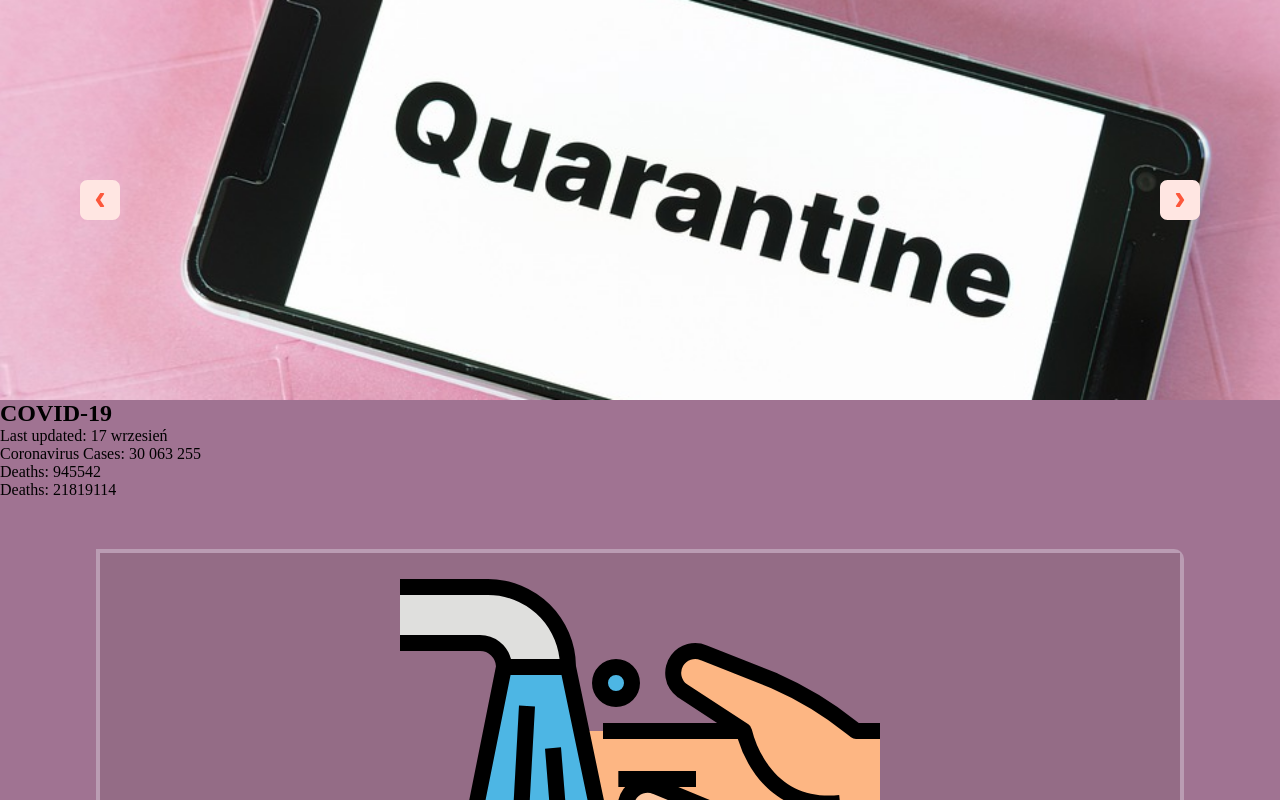
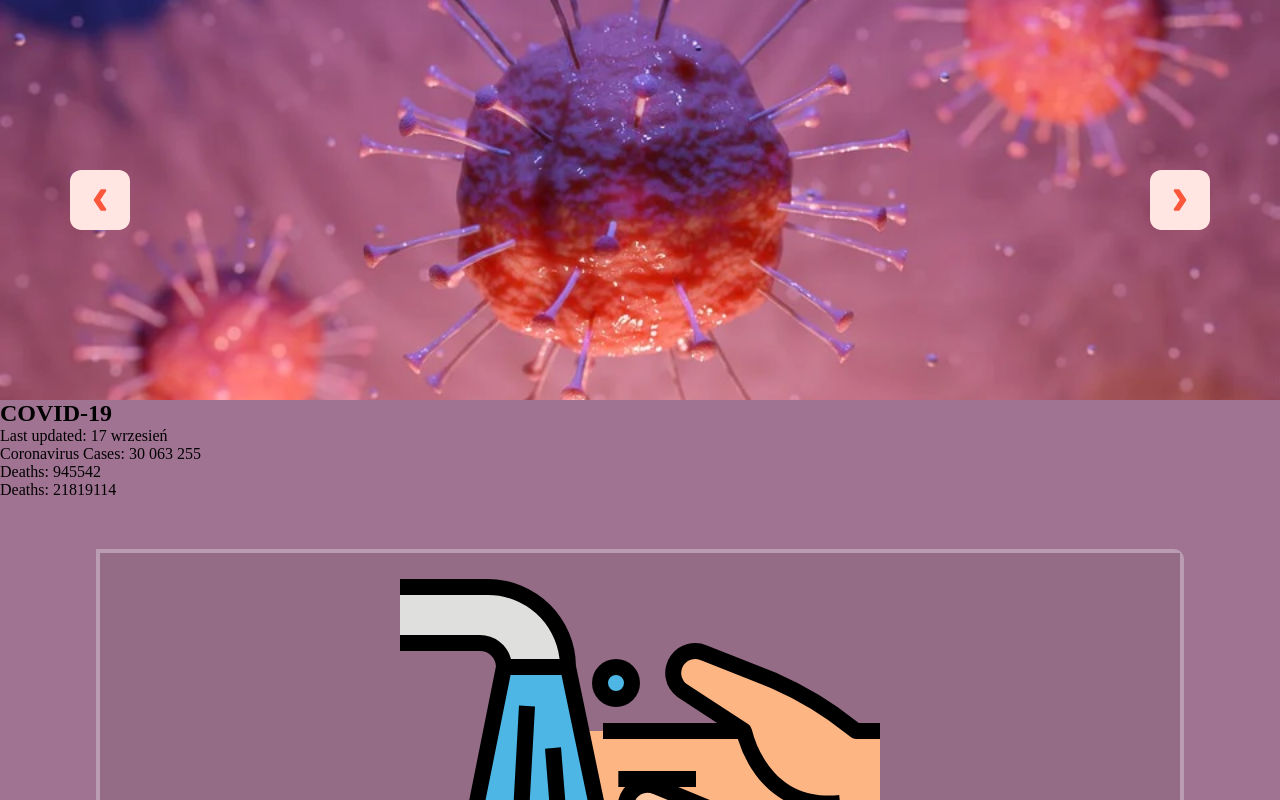
Before and after one commit to yakuza16/COVID19-Ways-of-reducing-the-risk, a plain HTML site: page index.html in a window 1280 px wide. Both pictures are taken after a click on the button 100 px from the left and 200 px from the top of the page. Shown: the top 800 px of the page. Drawn offline with Linux system fonts and the light colour scheme.

Commit message:
slider - added set timeout for autoslide

```diff
--- a/scripts/Slider.js
+++ b/scripts/Slider.js
@@ -5,15 +5,39 @@ const previousButtonSelector = '[data-previous-button]';
 const nextButtonSelector = '[data-next-button]';
 const imagesToSlide = ['./images/corona-4916954_960_720.jpeg','./images/stayhome.jpeg', './images/corona-virus-5251013_960_720.jpeg', './images/quarantine.jpeg'];
 let index = 0;
+let intervalIndex = null;
+let canAutomaticallyChange = true;
+
 
 class Slider extends Common{
     constructor(){
         super(sliderImageSelector);
+        this.element.style.backgroundImage = `url(${imagesToSlide[index]})`
         const nextSlideButton = super.grabElement(nextButtonSelector);
         const previousSlideButton = super.grabElement(previousButtonSelector);
-        nextSlideButton.addEventListener('click',()=>this.nextSlide());
-        previousSlideButton.addEventListener('click',()=>this.previousSlide());
+        nextSlideButton.addEventListener('click',()=>this.handleNextSlide());
+        previousSlideButton.addEventListener('click',()=>this.handlePreviousSlide());
+        this.autoSlide();
+    }
 
+    handleNextSlide(){
+       clearInterval(intervalIndex);
+       canAutomaticallyChange = false;
+       this.nextSlide();
+
+       if(!canAutomaticallyChange){
+        setTimeout(()=>this.autoSlide(),5000)
+       }
+    }
+
+    handlePreviousSlide(){
+        clearInterval(intervalIndex);
+        canAutomaticallyChange = false;
+        this.previousSlide();
+
+        if(!canAutomaticallyChange){
+        setTimeout(()=>this.autoSlide(),4000)
+        }
     }
 
     nextSlide(){
@@ -32,6 +56,12 @@ class Slider extends Common{
         this.element.style.backgroundImage = `url(${imagesToSlide[index]})`;
     }
 
+    autoSlide(){
+        clearInterval(intervalIndex);
+        intervalIndex = setInterval(()=>this.nextSlide(),4000);
+    }
 }
 
-export const slider = new Slider();
+window.addEventListener('DOMContentLoaded', ()=>{
+    const slider = new Slider();
+})
--- a/styles.css/slider.css
+++ b/styles.css/slider.css
@@ -9,7 +9,7 @@
   margin: 0 auto;
   width: 100%;
   height: 100%;
-  background-image: url('/images/corona-4916954_960_720.jpeg');
+  /* background-image: url('/images/corona-4916954_960_720.jpeg'); */
   background-size: cover;
   background-repeat: no-repeat;
   background-position: center;
@@ -52,11 +52,8 @@
 }
 
 @media(orientation: landscape){
-
     .slider {
-        width: 100vw;
         height: 50vh;
-        position: relative;
     }
 }
 
@@ -69,6 +66,13 @@
 @media(min-width: 1024px){
     .slider .button {
         width: 100px;
-        height: 40px;
+        height: 60px;
+    }
+
+}
+
+@media(min-width: 1400px){
+    .slider {
+        height: 42vh;
     }
 }
```
